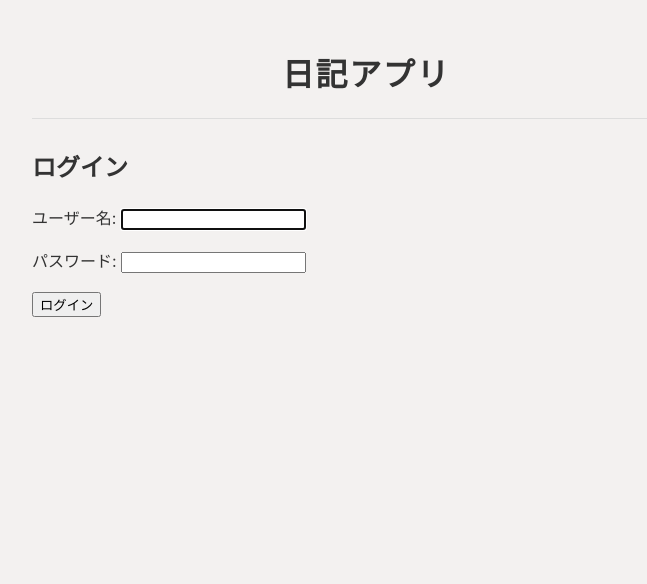
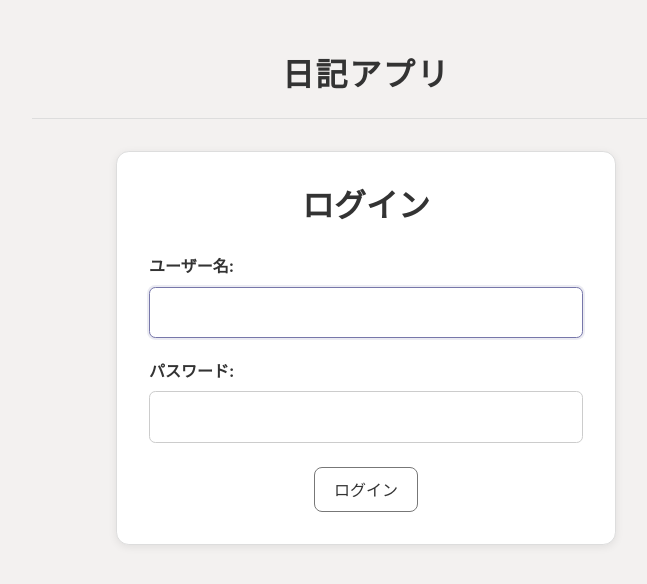
Before and after one commit to chatora0330/diary_project, a Django app: page /login/ in a window 1280 px wide. Shown: the top 584 px of the page, without its empty margins (274-921 px from the left). Run offline with Django 5.2, Linux system fonts and the light colour scheme; parts of the project's set-up code (start-up, migrations or seed data) failed here and were passed over.

Commit message:
ログイン画面の見た目変更

```diff
--- a/static/diary/css/base.css
+++ b/static/diary/css/base.css
@@ -307,3 +307,56 @@ h2 {
     background-color: #f5dddd;
     color: #882222;
 }
+
+.auth-card {
+    max-width: 500px;
+    margin: 0 auto;
+    padding: 2rem;
+    border: 1px solid #dddddd;
+    border-radius: 0.8rem;
+    background-color: #ffffff;
+    box-shadow: 0 2px 8px rgb(0 0 0 / 8%);
+}
+
+.auth-title {
+    margin: 0 0 1.5rem;
+    font-size: 2rem;
+    text-align: center;
+}
+
+.auth-form p {
+    margin: 0 0 1.2rem;
+}
+
+.auth-form label {
+    display: block;
+    margin-bottom: 0.4rem;
+    font-weight: bold;
+}
+
+.auth-form input {
+    box-sizing: border-box;
+    width: 100%;
+    padding: 0.7rem;
+    border: 1px solid #cccccc;
+    border-radius: 0.4rem;
+    background-color: #ffffff;
+    font: inherit;
+}
+
+.auth-form input:focus {
+    outline: none;
+    border-color: #7777aa;
+    box-shadow: 0 0 0 2px rgb(119 119 170 / 15%);
+}
+
+.auth-form .form-actions {
+    justify-content: center;
+}
+
+.auth-form .errorlist {
+    margin: 0 0 0.5rem;
+    padding: 0;
+    color: #b00020;
+    list-style: none;
+}
--- a/templates/registration/login.html
+++ b/templates/registration/login.html
@@ -1,11 +1,19 @@
 {% extends "base/diary_base.html" %}
 {% block body %}
 
-<h2>ログイン</h2>
-<form method="post">
-    {% csrf_token %}
-    {{ form.as_p }}
-    <button type="submit">ログイン</button>
-</form>
+<div class="auth-card">
+    <h2 class="auth-title">ログイン</h2>
+
+    <form method="post" class="auth-form">
+        {% csrf_token %}
+        {{ form.as_p }}
+
+        <div class="form-actions">
+            <button type="submit" class="button">
+                ログイン
+            </button>
+        </div>
+    </form>
+</div>
 
 {% endblock %}
```
